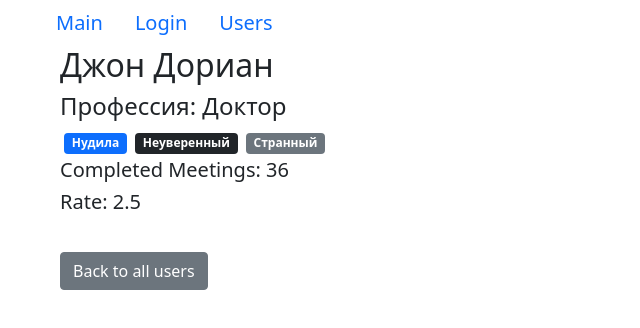
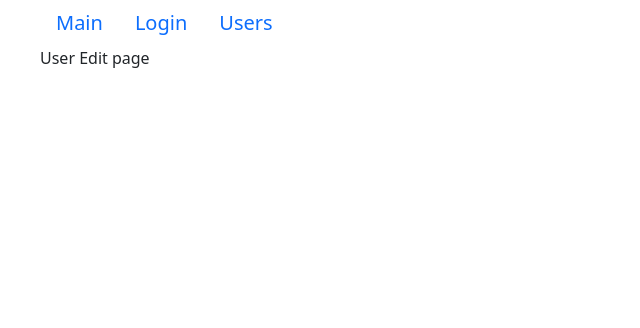
Before and after one commit to ZagSerSan/CP_fast-company, a React (Create React App) app: page /Users/67rdca3eeb7f6fgeed471815/edit in a window 1280 px wide. Shown: the top 328 px of the page, without its empty margins (0-640 px from the left). Built offline with nearby package versions, Linux system fonts and the light colour scheme.

Commit message:
create userEdit.jsx

```diff
--- /dev/null
+++ b/src/app/components/page/userPage/userEdit.jsx
@@ -0,0 +1,9 @@
+import React from 'react'
+
+const UserEdit = () => {
+  return (
+    <div>User Edit page</div>
+  )
+}
+
+export default UserEdit
--- a/src/app/components/page/userPage/userPage.jsx
+++ b/src/app/components/page/userPage/userPage.jsx
@@ -1,12 +1,13 @@
 import React, { useState, useEffect } from 'react'
 import PropTypes from 'prop-types'
-import { Link } from 'react-router-dom'
+import { Link, Switch, Route } from 'react-router-dom'
 // css
 import 'bootstrap/dist/css/bootstrap.css'
 import './user.css'
 // components
 import apiUsers from '../../../api/fake.api/user.api'
 import IconSVG from '../../common/iconSVG'
+import UserEdit from './userEdit'
 
 const User = ({ userId }) => {
   const [selectedUser, setSelectedUser] = useState()
@@ -14,8 +15,10 @@ const User = ({ userId }) => {
     apiUsers.getUserById(userId).then((data) => setSelectedUser(...data))
   }, [])
 
-  return (
-    <>
+  return (<>
+    <Switch>
+      <Route path="/Users/:userId?/edit" component={UserEdit} />
+
       {selectedUser ? (
         <div className="user-page">
           <h2>{selectedUser.name}</h2>
@@ -27,15 +30,15 @@ const User = ({ userId }) => {
           ))}
           <h5>Completed Meetings: {selectedUser.completedMeetings}</h5>
           <h5>Rate: {selectedUser.rate}</h5>
-          <Link className="btn btn-secondary" to="/Users">
-            Back to all users
+          <Link className="btn btn-warning" to={`./${userId}/edit`}>
+            Edit user
           </Link>
         </div>
       ) : (
         <IconSVG id={'loader'} />
       )}
-    </>
-  )
+    </Switch>
+  </>)
 }
 
 User.propTypes = {
```
